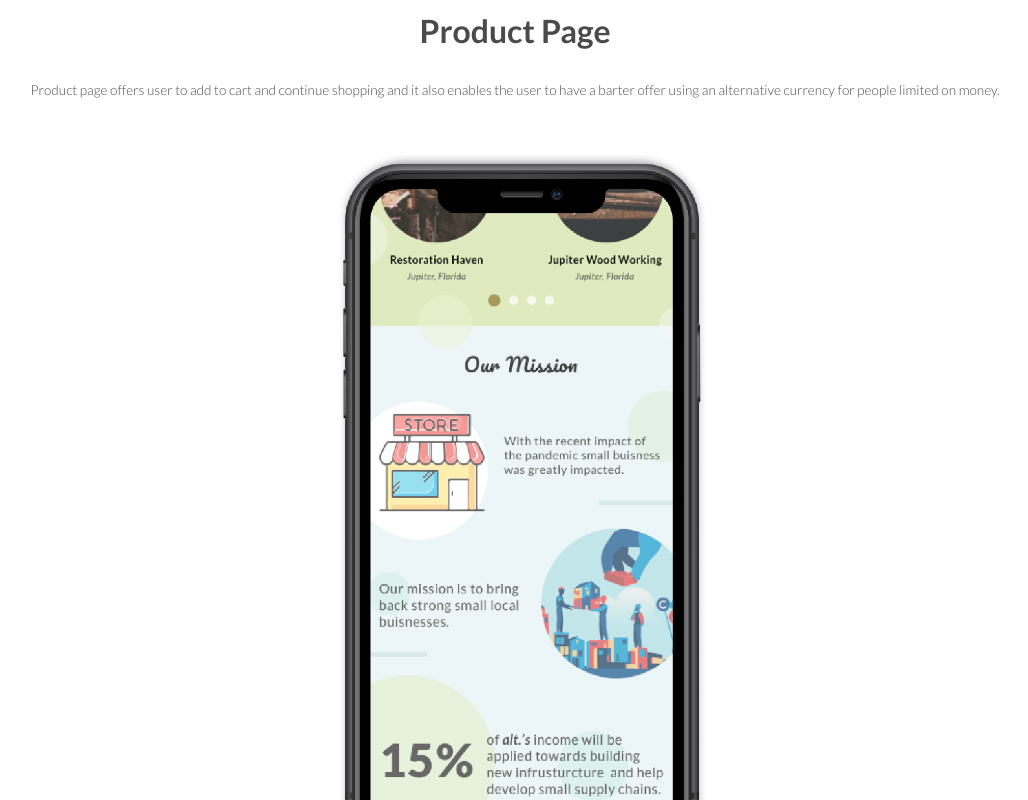
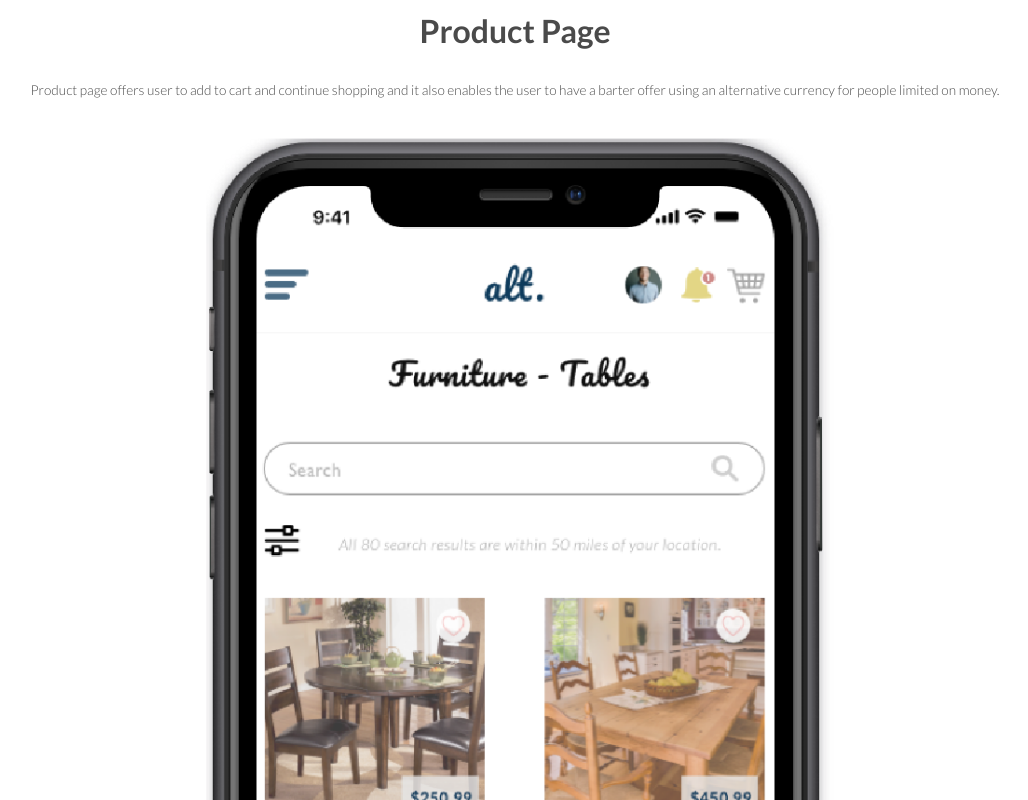
Before and after one commit to DomC93/Portfolio, a plain HTML site: page alt.html in a window 1280 px wide. Shown: the part 7080-7880 px from the top of the page, without its empty margins (125-1153 px from the left). Drawn offline with nearby package versions, Linux system fonts and the light colour scheme.

Commit message:
JS Console Log

```diff
--- a/alt.html
+++ b/alt.html
@@ -121,7 +121,7 @@
 		<p>Product page offers user to add to cart and continue shopping and it also enables the user to have a barter offer using an alternative currency for people limited on money.</p>
 		<div class="project_img_lg">
 		<picture>
-		<source srcset="img/alt/alt_mission_sm.png" media="(max-width:767px)"> <img src="img/alt/alt_mission_lg.png" alt="My Image">
+		<source srcset="img/alt/alt_furniture_sm.png" media="(max-width:767px)"> <img src="img/alt/alt_furniture_lg.png" alt="My Image">
 		</picture>
 		</div>
 		<h2>Search At All Nearby Stores</h2>
--- /dev/null
+++ b/js/scripts.js
@@ -0,0 +1,3 @@
+// JavaScript Document
+
+console.log("Welcome to My Portfolio Site!")
```
Also changed, not shown: index.html (+2 -0 lines).
